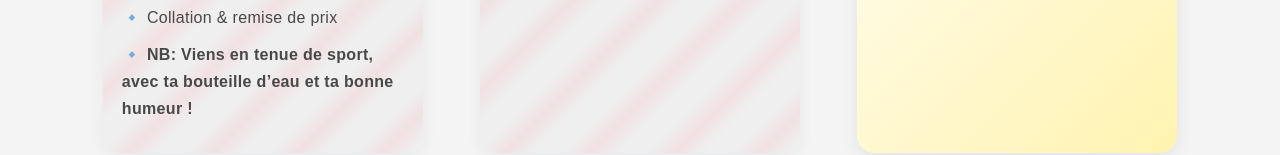
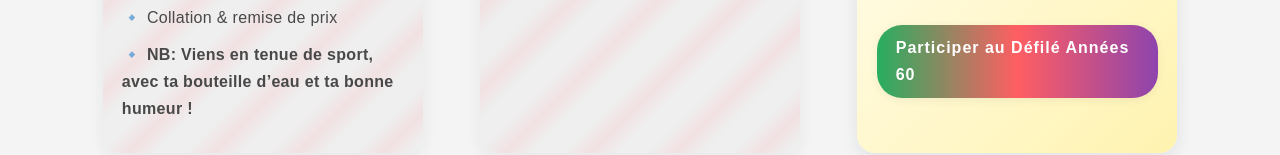
Before and after one commit to Yunki0/event-BJCP, a plain HTML site: page src/index.html in a window 1280 px wide. Shown: the part 1008-1163 px from the top of the page. Drawn offline with Linux system fonts and the light colour scheme; a web font is replaced by a local one.

Commit message:
Ajout du bouton année 60

```diff
--- a/src/index.html
+++ b/src/index.html
@@ -81,6 +81,7 @@
                     <li>🔹 Show de clôture plein de surprises !</li>
                     <li>🔹 <strong>NB: Entrée libre – Viens avec tes amis, ta famille, et ton plus beau sourire !</strong></li>
                 </ul>
+                <a href="annee-60.html">Participer au Défilé Années 60</a>
             </article>
         </section>
     </main>
```
